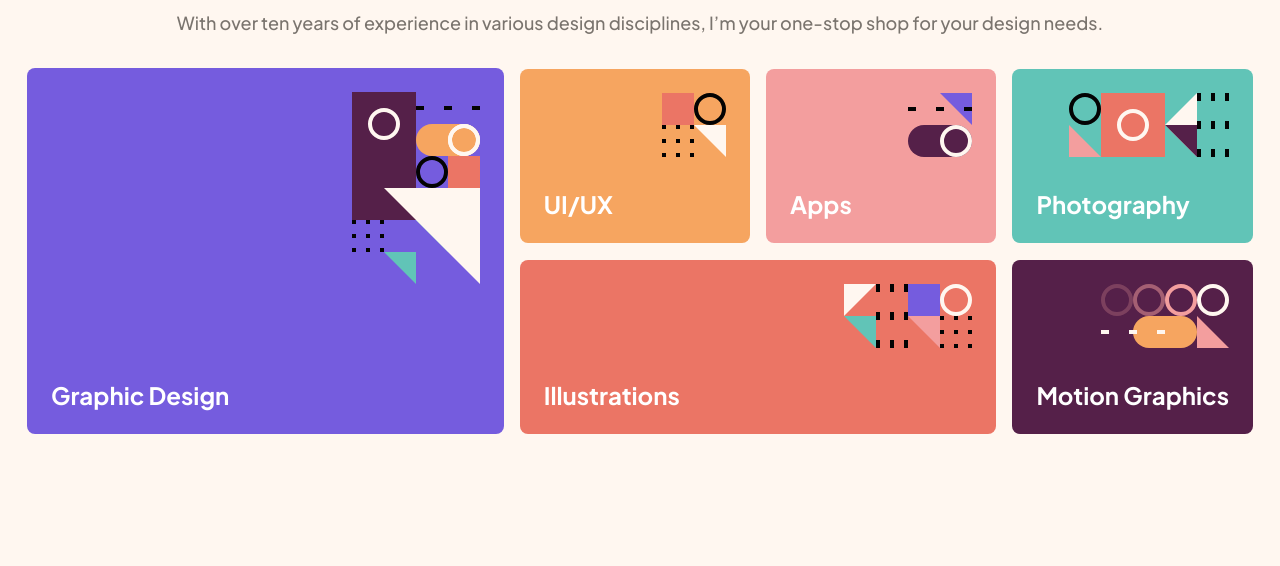
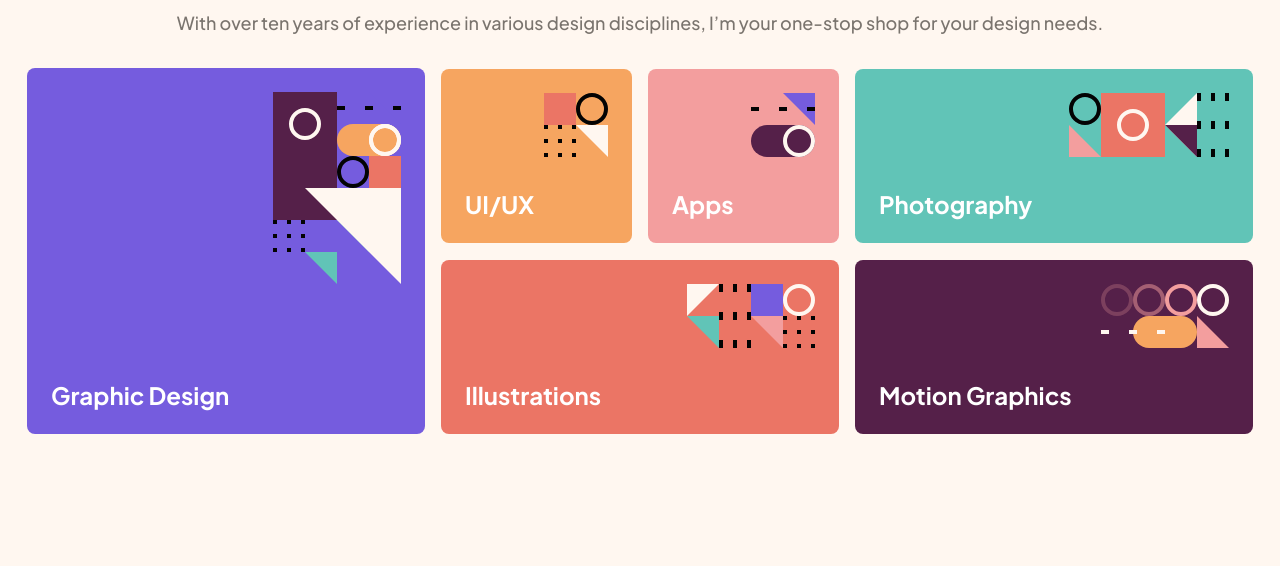
Before and after one commit to M-D1/Frontend-Mentor-Single-page-design-portfolio, a plain HTML site: page index.html in a window 1280 px wide. Shown: the part 177-743 px from the top of the page. Drawn offline with nearby package versions, Linux system fonts and the light colour scheme.

Commit message:
Update index.css

```diff
--- a/index.css
+++ b/index.css
@@ -133,12 +133,7 @@ header img{
 
 }
 
-/* .box4,.box5,.box6{
 
- width: 100%;
- height: 182px;
- gap: 3em;
-} */
 .box1{
  background-color: var(--Glactic-blue);
 
@@ -160,11 +155,7 @@ span{
 }
 
 
-/* .box2 ,.box3{
- width: 159px;
- height: 159px;
- gap: 2em;
-} */
+
 .box2{
  background-color: var(--Summer-yellow);
 
@@ -373,7 +364,7 @@ span{
 
 @media(min-width:882px){
   .grid{
-    /* grid-template-columns: 1fr 1fr 1fr 1fr 1fr 1fr; */
+    grid-template-columns: 1fr 1fr 1fr 1fr 1fr 1fr;
     grid-template-rows: 1fr 1fr ;
     grid-template-areas:
     'box1 box1 box2 box3 box4 box4'
@@ -386,9 +377,7 @@ span{
   .grid-1{
     grid-area: box1;
   }
-  /* .box1{
-    height: 379px;
-  } */
+
   .grid-2{
     grid-area: box2;
   }
```
